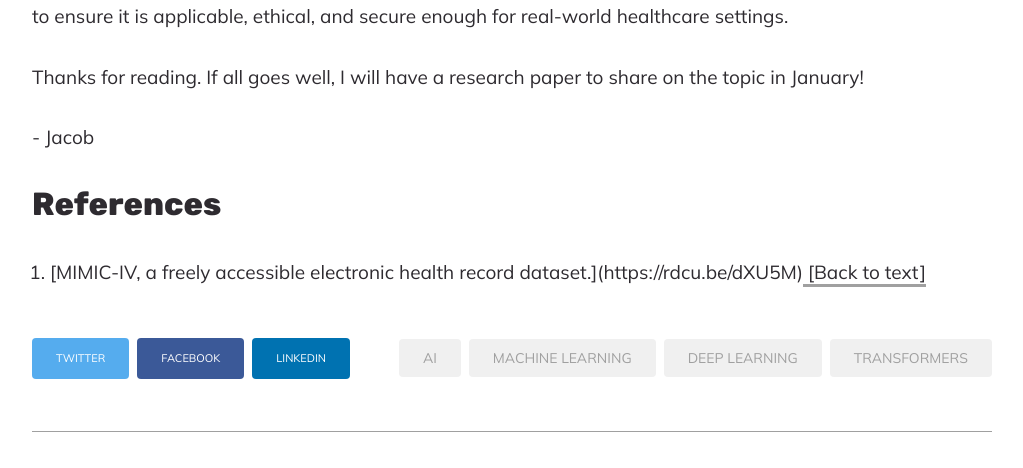
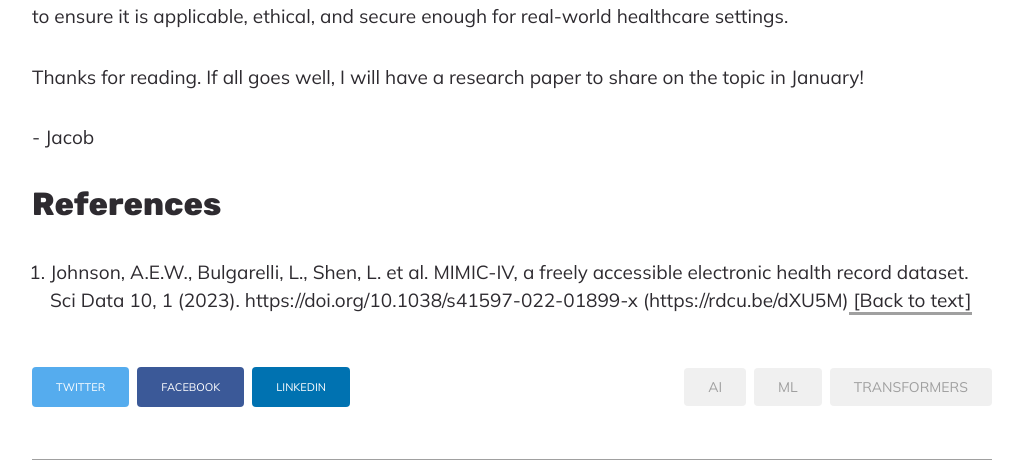
Before and after one commit to Jacob-A-Scott/Personal-Website, a Jekyll site: the page built from _posts/2024-10-23-Heart-Failure-and-AI.md, in a window 1280 px wide and 900 px high, scrolled down 3618 px, cut to the strip 0-468 px from the top of the window. Shown: the whole strip, without its empty margins (128-1151 px from the left). Built offline with Jekyll 4.4.1, drawn with Linux system fonts in a browser that asks for light colours; nearby versions of some CDN libraries.

Commit message:
Fixing again... and tags

```diff
--- a/_posts/2024-10-23-Heart-Failure-and-AI.md
+++ b/_posts/2024-10-23-Heart-Failure-and-AI.md
@@ -6,8 +6,7 @@ date:   2024-10-23
 image:  '/images/bedside_monitor.jpg'
 tags:
   - "ai"
-  - "machine learning"
-  - "deep learning"
+  - "ml"
   - "transformers"
 ---
 
@@ -45,5 +44,5 @@ Thanks for reading. If all goes well, I will have a research paper to share on t
 
 ## References
 <ol>
-  <li id="ref1">[MIMIC-IV, a freely accessible electronic health record dataset.](https://rdcu.be/dXU5M)<a href="#citation1"> [Back to text]</a></li>
+  <li id="ref1">Johnson, A.E.W., Bulgarelli, L., Shen, L. et al. MIMIC-IV, a freely accessible electronic health record dataset. Sci Data 10, 1 (2023). https://doi.org/10.1038/s41597-022-01899-x (https://rdcu.be/dXU5M)<a href="#citation1"> [Back to text]</a></li>
 </ol>
```
